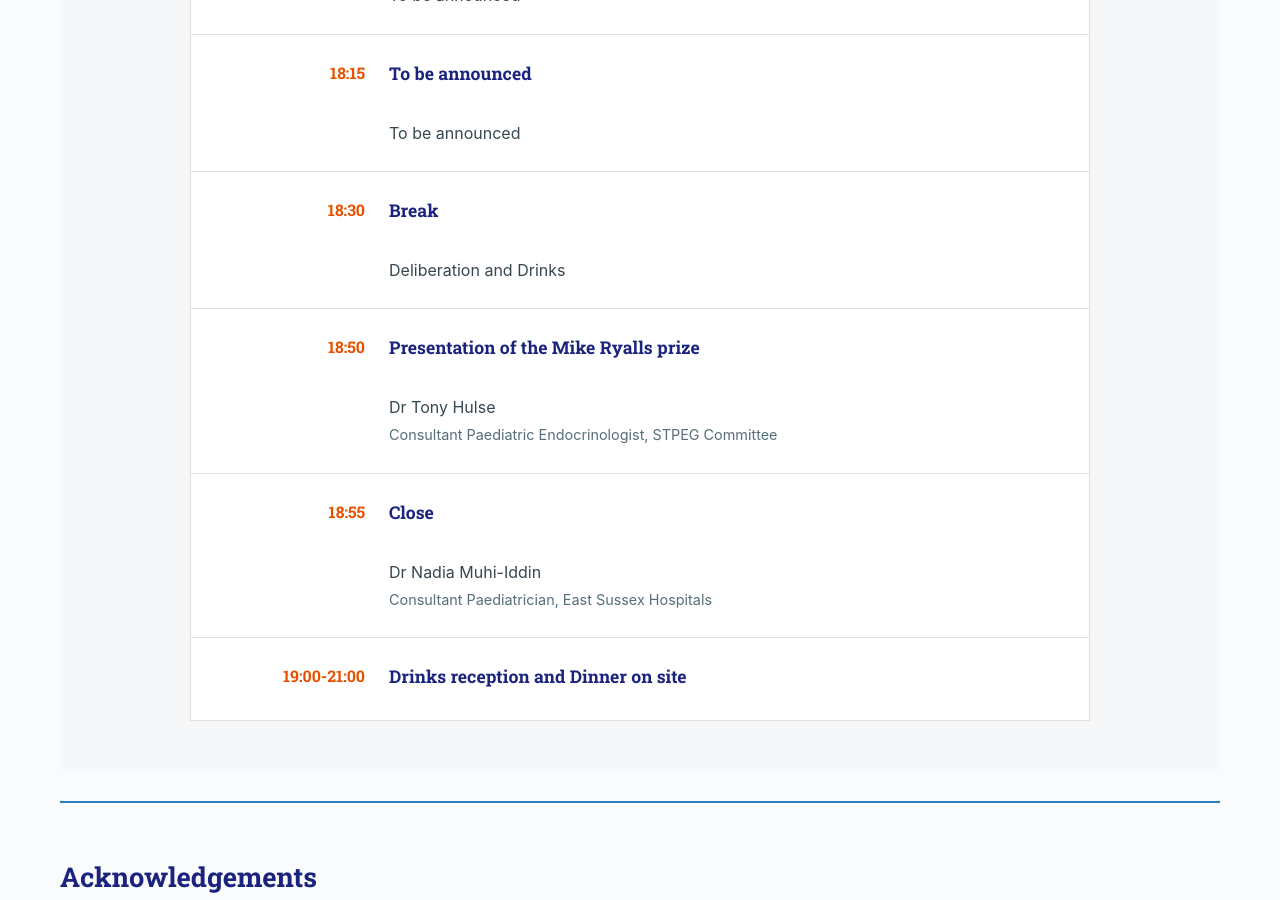
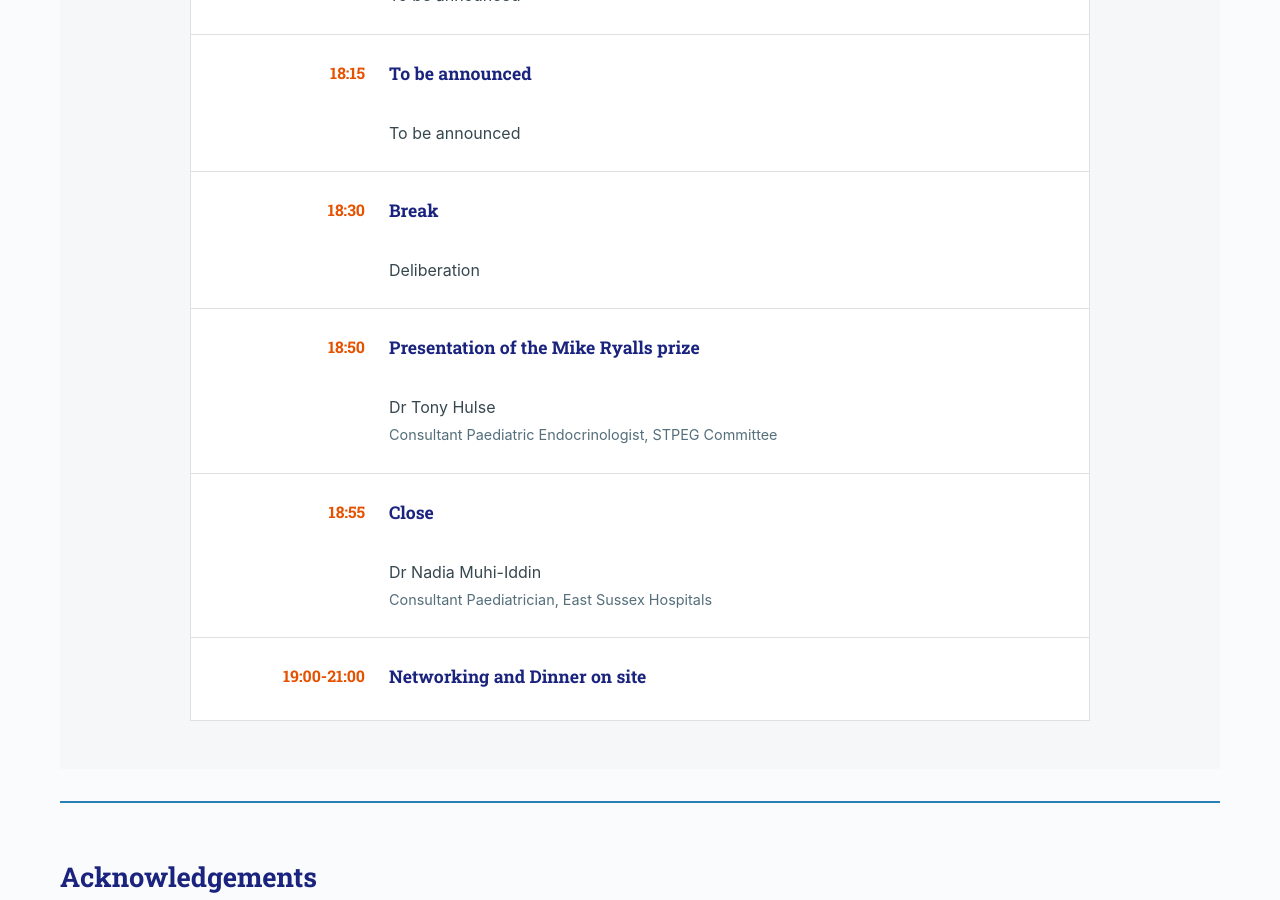
Before and after one commit to eatyourpeas/stpeg, a Jekyll site: the page built from _events/autumn-2026.md, in a window 1280 px wide and 900 px high, scrolled down 2919 px. Built offline with Jekyll 4.4.1, drawn with Linux system fonts in a browser that asks for light colours.

Commit message:
remove drinks

```diff
--- a/_events/autumn-2026.md
+++ b/_events/autumn-2026.md
@@ -61,7 +61,7 @@ schedule:
     description: ""
   - time: "18:30"
     title: "Break"
-    speaker: "Deliberation and Drinks"
+    speaker: "Deliberation"
     description: ""
   - time: "18:50"
     title: "Presentation of the Mike Ryalls prize"
@@ -72,7 +72,7 @@ schedule:
     speaker: "Dr Nadia Muhi-Iddin"
     description: "Consultant Paediatrician, East Sussex Hospitals"
   - time: "19:00-21:00"
-    title: "Drinks reception and Dinner on site"
+    title: "Networking and Dinner on site"
 sponsors:
   - name: "Esteve"
     logo: "/assets/images/esteve-logo.jpg"
```
